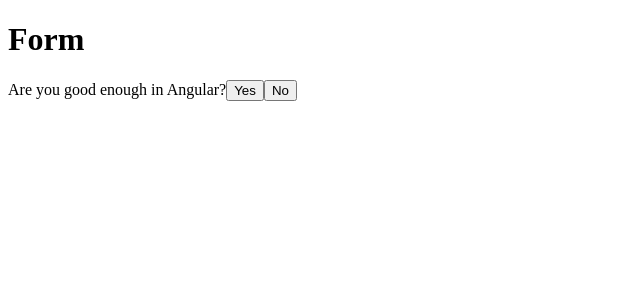
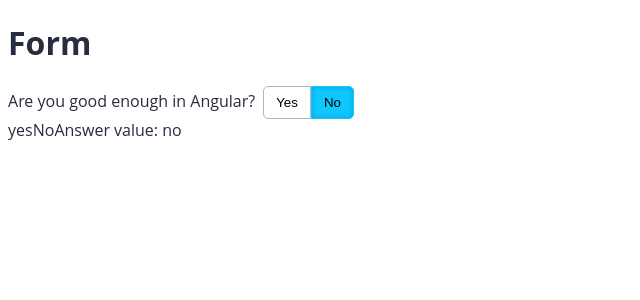
Before and after one commit to andr-marc/alura-angular-acessibilidade, an Angular app: page / in a window 1280 px wide. Shown: the top 300 px of the page, without its empty margins (0-640 px from the left). Built offline with nearby package versions, Linux system fonts and the light colour scheme.

Commit message:
+ estilo e funcionalidade de componente YesNoButtonGroup

```diff
--- a/src/app/app.component.html
+++ b/src/app/app.component.html
@@ -1,7 +1,8 @@
 <main>
   <h1>Form</h1>
   <app-yes-no-button-group
-    [value]=""
+    [(value)]="yesNoAnswer"
     label="Are you good enough in Angular?"
   ></app-yes-no-button-group>
+  <span>yesNoAnswer value: {{ yesNoAnswer }}</span>
 </main>
--- a/src/app/app.component.ts
+++ b/src/app/app.component.ts
@@ -3,8 +3,9 @@
 @Component({
   selector: 'app-root',
   templateUrl: './app.component.html',
-  styleUrls: ['./app.component.scss']
+  styleUrls: ['./app.component.scss'],
 })
 export class AppComponent {
   title = 'a11y-p1';
+  yesNoAnswer = 'no';
 }
--- a/src/app/shared/componentes/yes-no-button-group/yes-no-button-group.component.html
+++ b/src/app/shared/componentes/yes-no-button-group/yes-no-button-group.component.html
@@ -1,5 +1,19 @@
-<div>
-    <label>{{ label }}</label>
-    <button type="button">Yes</button>
-    <button type="button">No</button>
+<div class="button-group">
+  <label class="label">{{ label }}</label>
+  <button
+    class="button button-yes"
+    type="button"
+    (click)="activate('yes')"
+    [class.button-pressed]="value === options.YES"
+  >
+    Yes
+  </button>
+  <button
+    class="button button-no"
+    type="button"
+    (click)="activate('no')"
+    [class.button-pressed]="value === options.NO"
+  >
+    No
+  </button>
 </div>
--- a/src/app/shared/componentes/yes-no-button-group/yes-no-button-group.component.scss
+++ b/src/app/shared/componentes/yes-no-button-group/yes-no-button-group.component.scss
@@ -0,0 +1,28 @@
+$button-pressed-background: #0FC7FF;
+
+.button-group {
+    .label {
+        margin-right: .5rem;
+    }
+    .button {
+        border: 1px solid #aeb6c6;
+        padding: .5rem .75rem;
+        margin: 0;
+        color: black;
+        background-color: #fff;
+
+        &.button-yes {
+            border-radius: 5px 0 0 5px;
+        }
+
+        &.button-no {
+            border-radius: 0 5px 5px 0;
+        }
+
+        &.button-pressed {
+            background-color: $button-pressed-background;
+            border-color: $button-pressed-background;
+            box-shadow: inset 0 0 5px 0 rgba(0, 0, 0, .2);
+        }
+    }
+}
--- a/src/app/shared/componentes/yes-no-button-group/yes-no-button-group.component.ts
+++ b/src/app/shared/componentes/yes-no-button-group/yes-no-button-group.component.ts
@@ -1,4 +1,4 @@
-import { Component, Input, OnInit } from '@angular/core';
+import { Component, EventEmitter, Input, OnInit, Output } from '@angular/core';
 
 @Component({
   selector: 'app-yes-no-button-group',
@@ -8,7 +8,20 @@
 export class YesNoButtonGroupComponent implements OnInit {
   @Input() value: string = null;
   @Input() label: string = null;
+  @Output() valueChange = new EventEmitter<string>();
+  public options = YesNoButtonGroupOptions;
+
   constructor() {}
 
   ngOnInit(): void {}
+
+  public activate(value: string) {
+    this.value = value;
+    this.valueChange.emit(this.value);
+  }
 }
+
+enum YesNoButtonGroupOptions {
+  YES = 'yes',
+  NO = 'no'
+}
--- a/src/styles.scss
+++ b/src/styles.scss
@@ -1 +1,14 @@
 /* You can add global styles to this file, and also import other style files */
+
+* {
+    box-sizing: border-box;
+}
+
+body {
+    font-family: 'Open Sans', sans-serif;
+    color: #272c3f;
+}
+
+:focus {
+    outline: 2px solid orange;
+}
```
